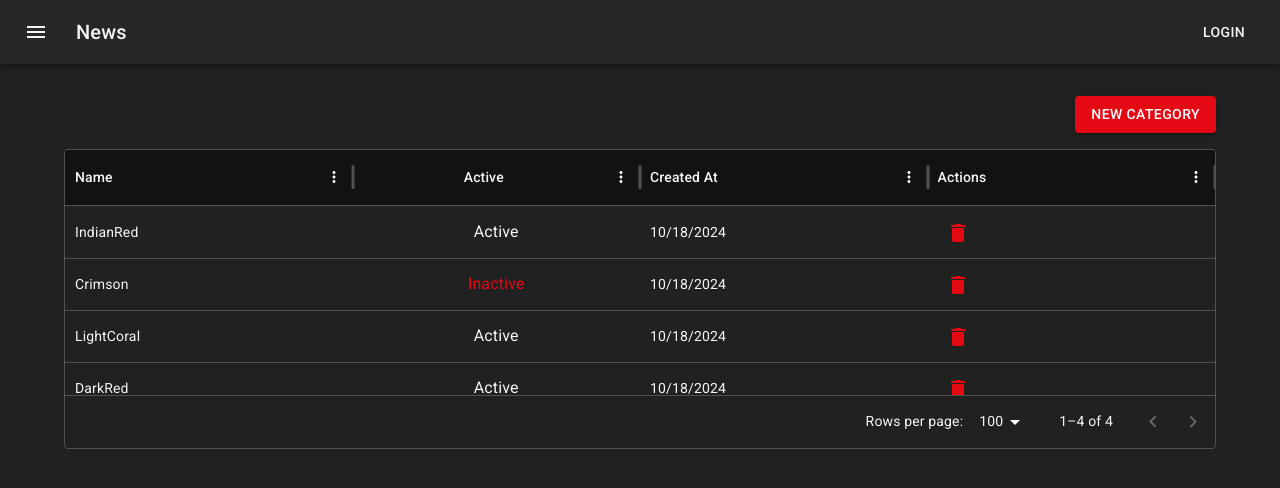
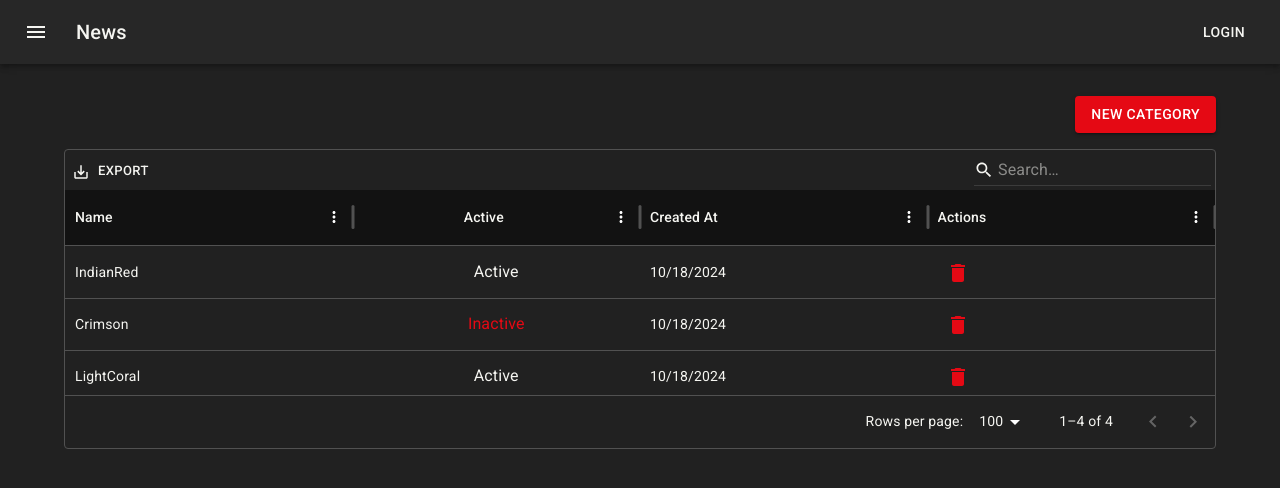
Before and after one commit to barricca/codeflix-admin, a React (Create React App) app: page / in a window 1280 px wide. Shown: the top 488 px of the page. Built offline with nearby package versions, Linux system fonts and the light colour scheme.

Commit message:
feat: :sparkles: adicionando actions e filtros no datagrid

```diff
--- a/src/features/categories/ListCategory.tsx
+++ b/src/features/categories/ListCategory.tsx
@@ -4,6 +4,7 @@ import {
   GridColDef,
   GridRenderCellParams,
   GridRowsProp,
+  GridToolbar,
 } from "@mui/x-data-grid";
 import { Link } from "react-router-dom";
 import { useAppSelector } from "../../app/hooks";
@@ -77,7 +78,20 @@ export const CategoryList = () => {
         <Typography key={category.id}>{category.name}</Typography>
       ))} */}
       <div style={{ height: 300, width: "100%" }}>
-        <DataGrid rows={rows} columns={columns} />
+        <DataGrid
+          rows={rows}
+          columns={columns}
+          disableColumnFilter
+          disableColumnSelector
+          disableDensitySelector
+          disableRowSelectionOnClick
+          slots={{ toolbar: GridToolbar }}
+          slotProps={{
+            toolbar: {
+              showQuickFilter: true,
+            },
+          }}
+        />
       </div>
     </Box>
   );
```
